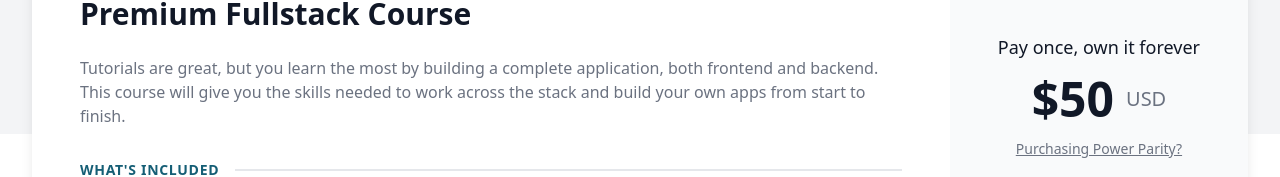
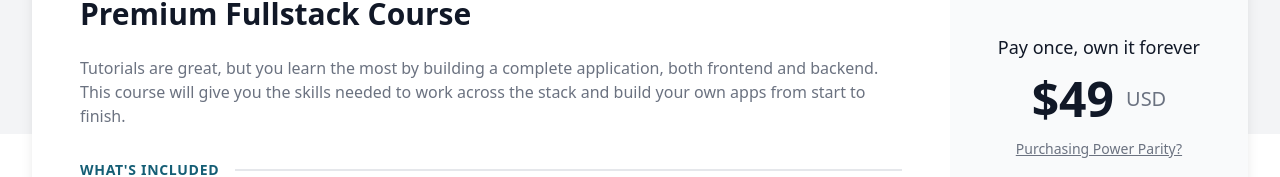
Before and after one commit to leighhalliday/next-level-nextjs, a Next.js app: page / in a window 1280 px wide. Shown: the part 272-449 px from the top of the page. Built offline with nearby package versions, Linux system fonts and the light colour scheme.

Commit message:
Price down to 49

```diff
--- a/src/components/pricing.tsx
+++ b/src/components/pricing.tsx
@@ -130,7 +130,7 @@ export default function Pricing() {
                   Pay once, own it forever
                 </p>
                 <div className="mt-4 flex items-center justify-center text-5xl font-extrabold text-gray-900">
-                  <span>$50</span>
+                  <span>$49</span>
                   <span className="ml-3 text-xl font-medium text-gray-500">
                     USD
                   </span>
```
